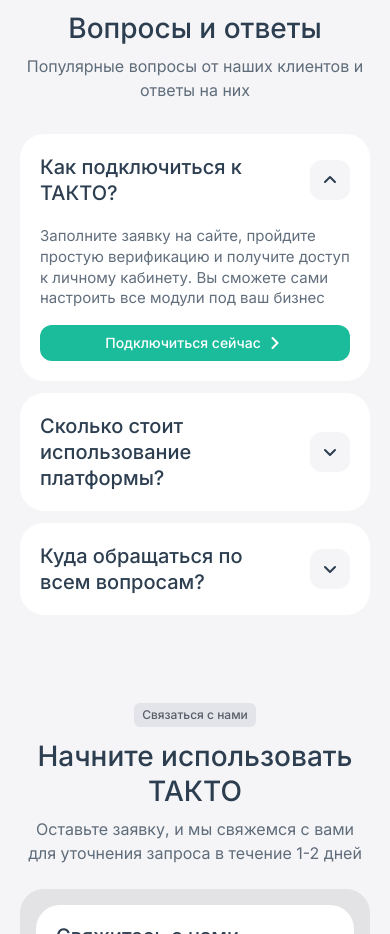
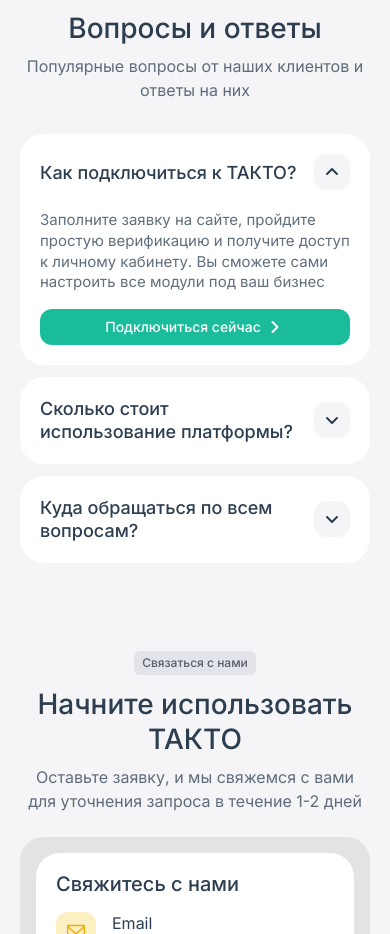
Before and after one commit to ignatovivin/vibesite, a React (Vite) app: page / in a window 390 px wide. Shown: the part 6625-7559 px from the top of the page. Built offline with nearby package versions, Linux system fonts and the light colour scheme.

Commit message:
РћРїС‚РёРјРёР·РёСЂРѕРІР°С‚СЊ РїРµСЂРµРЅРѕСЃ С‚РµРєСЃС‚Р° РІ FAQ: СѓРјРµРЅСЊС€РёС‚СЊ gap Рё СЂР°Р·РјРµСЂ РёРєРѕРЅРєРё РЅР° РјРѕР±РёР»СЊРЅС‹С…

```diff
--- a/src/components/FAQSection.css
+++ b/src/components/FAQSection.css
@@ -85,6 +85,7 @@
   color: var(--color-light-fg-default);
   margin: 0;
   flex: 1;
+  min-width: 0;
 }
 
 .faq-item__icon {
@@ -230,17 +231,19 @@
 
   .faq-item__question {
     padding: 20px;
-    gap: 12px;
+    gap: 8px;
   }
 
   .faq-item__question-text {
-    font-size: 20px;
+    font-size: 18px;
     line-height: 1.3em;
+    min-width: 0;
   }
 
   .faq-item__icon {
-    width: 40px;
-    height: 40px;
+    width: 36px;
+    height: 36px;
+    flex-shrink: 0;
   }
 
   .faq-item__answer {
@@ -298,17 +301,19 @@
 
   .faq-item__question {
     padding: 16px;
-    gap: 10px;
+    gap: 8px;
   }
 
   .faq-item__question-text {
-    font-size: 16px;
+    font-size: 18px;
     line-height: 1.3em;
+    min-width: 0;
   }
 
   .faq-item__icon {
     width: 32px;
     height: 32px;
+    flex-shrink: 0;
   }
 
   .faq-item__answer {
@@ -340,4 +345,9 @@
     font-size: 22px;
     line-height: 1.3em;
   }
+
+  .faq-item__question-text {
+    font-size: 18px;
+    line-height: 1.3em;
+  }
 }
```
